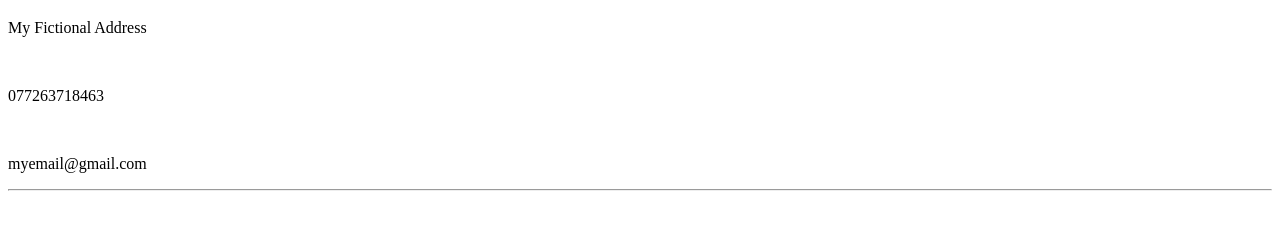
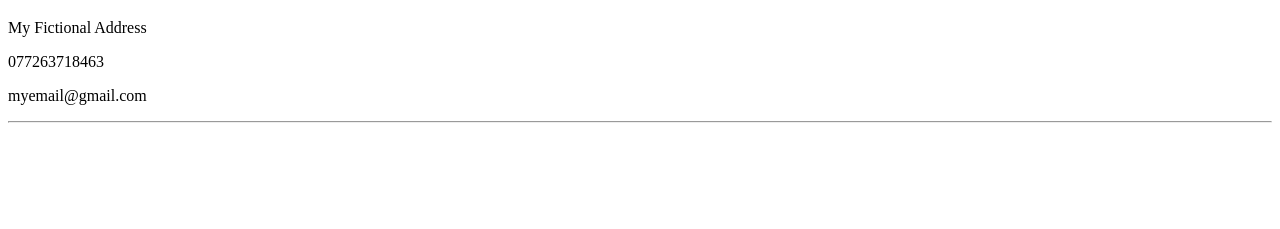
Before and after one commit to ayushsingh-spn/My-resume, a plain HTML site: page contact.html in a window 1280 px wide. Shown: the part 61-290 px from the top of the page. Drawn offline with Linux system fonts and the light colour scheme.

Commit message:
Update contact.html

```diff
--- a/contact.html
+++ b/contact.html
@@ -8,8 +8,8 @@
 <body>
 
     <h1>My Contact Details</h1>
-    <p>My Fictional Address</p><br>
-    <p>077263718463</p><br>
+    <p>My Fictional Address</p>
+    <p>077263718463</p>
     <p>myemail@gmail.com</p>
 
     <hr>
```
